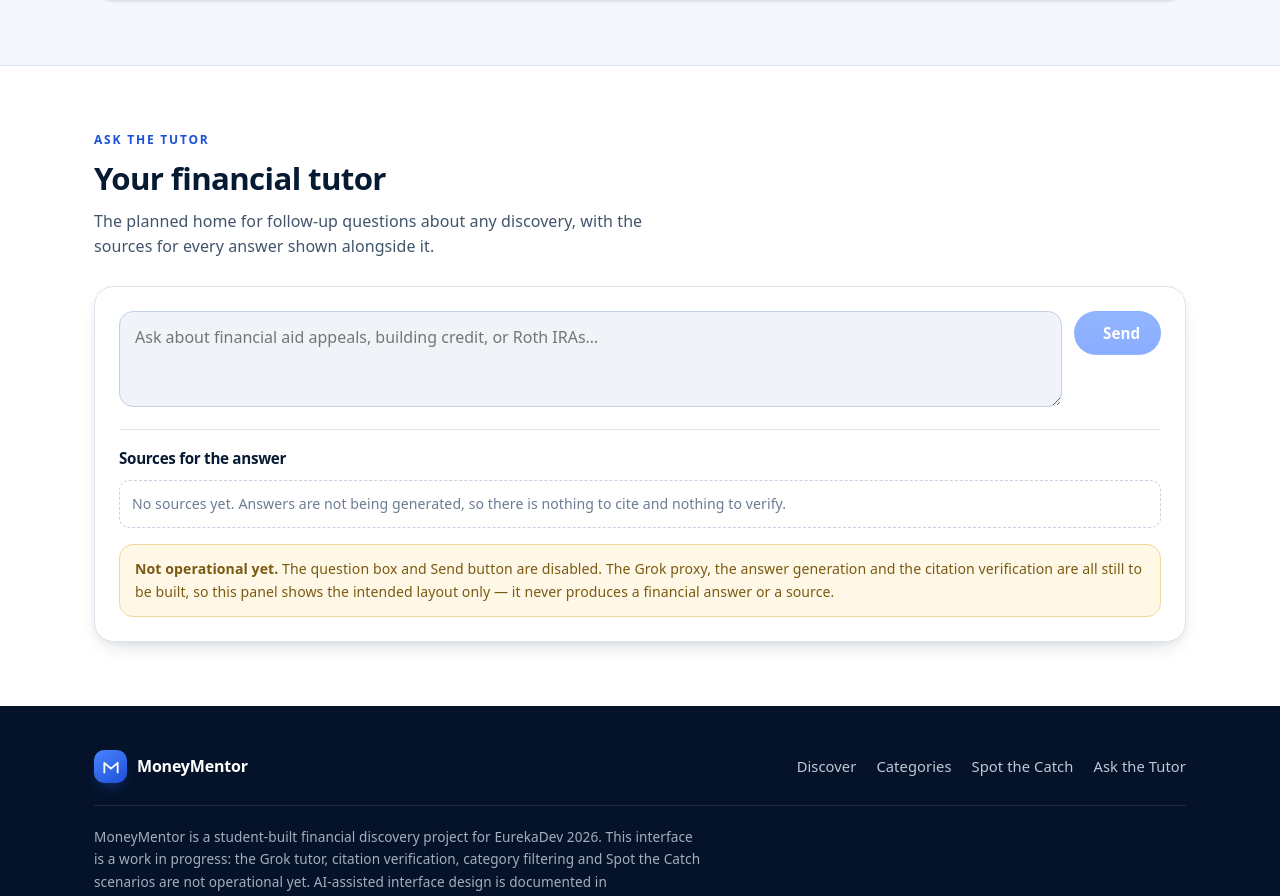
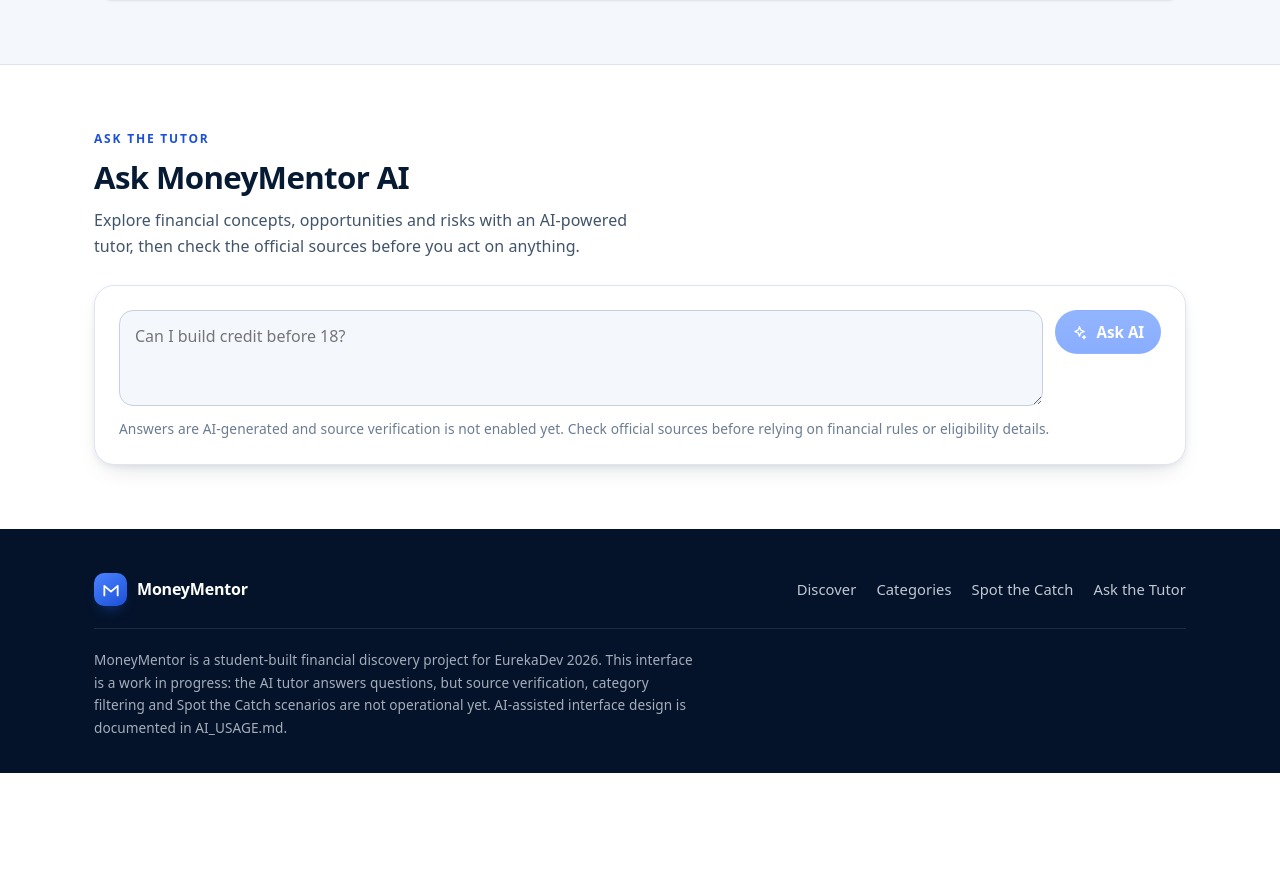
Before and after one commit to ashvathananth-blip/MoneyMentor, a React (Vite) app: page / in a window 1280 px wide. Shown: the part 1890-2786 px from the top of the page. After the commit the page ends 2663 px from the top, so only its background shows below. Built offline with nearby package versions, Linux system fonts and the light colour scheme.

Commit message:
Improved the UI, Made sure the AI Tutor in the project works, Fixed previous issues

```diff
--- a/src/App.css
+++ b/src/App.css
@@ -914,3 +914,124 @@ html {
     padding: 22px;
   }
 }
+
+/* 11b. Ask MoneyMentor AI -------------------------------------------------
+   Reuses the .section / .tutor__panel shells above, so only the answer card,
+   the error state and the thinking indicator are new here. */
+
+.ai-tutor__hint {
+  margin-top: 12px;
+}
+
+/* The icons carry no width/height attributes, and a viewBox-only <svg> defaults
+   to 100% width. In the side-by-side row it happens to shrink, but once
+   .tutor__row stacks on mobile the glyph balloons to fill the button. */
+.tutor__row .btn svg {
+  width: 17px;
+  height: 17px;
+  flex: none;
+}
+
+/* The loading label is three dots, which is shorter than "Ask AI" plus an
+   icon; without a floor the button shrinks by a few pixels mid-request. */
+.tutor__row .btn {
+  min-height: 44px;
+}
+
+/* An empty styled box before the first answer would read as a broken panel,
+   so the container is hidden until it actually has content. Keeping it mounted
+   also means aria-live announces the first answer when it arrives. */
+.ai-response {
+  margin-top: 22px;
+  padding: 20px;
+  border: 1px solid var(--line);
+  border-radius: var(--radius);
+  background: var(--surface-2);
+}
+
+.ai-response:empty {
+  /* Collapsed rather than display:none, which would take the live region out
+     of the accessibility tree and silence the first answer. */
+  margin-top: 0;
+  padding: 0;
+  border-width: 0;
+  background: transparent;
+}
+
+.ai-response__title {
+  margin-bottom: 8px;
+}
+
+.ai-response__body {
+  /* Cap the measure: at full panel width these answers run to ~130 characters
+     per line, well past the 62ch the section copy uses. */
+  max-width: 72ch;
+  color: var(--ink);
+  white-space: pre-wrap;
+  overflow-wrap: anywhere;
+}
+
+.ai-response__note {
+  margin-top: 16px;
+  padding-top: 14px;
+  border-top: 1px solid var(--line);
+}
+
+.ai-error {
+  margin-top: 16px;
+  padding: 13px 15px;
+  border: 1px solid #f3c3bd;
+  border-radius: var(--radius);
+  background: #fdf1f0;
+  color: #8f1d12;
+  font-size: 0.9rem;
+}
+
+/* The button is disabled while the request is in flight, and the shared
+   .btn[disabled] rule fades it to 0.55 — which would wash the dots out to
+   near-invisible. The loading state keeps full accent contrast instead. */
+.btn.is-thinking[disabled] {
+  opacity: 1;
+  cursor: progress;
+  box-shadow: 0 12px 22px -14px rgba(43, 108, 255, 0.95);
+}
+
+/* Thinking indicator — three dots that bounce in sequence while the request
+   is in flight. Each dot runs the same keyframes offset by a fraction of the
+   cycle, so the motion reads as a wave rather than three separate jumps. */
+.thinking {
+  display: inline-flex;
+  align-items: center;
+  gap: 6px;
+  height: 1em;
+}
+
+.thinking__dot {
+  width: 7px;
+  height: 7px;
+  border-radius: 50%;
+  background: currentColor;
+  animation: thinking-bounce 1.15s cubic-bezier(0.36, 0.07, 0.19, 0.97) infinite;
+}
+
+.thinking__dot:nth-child(2) {
+  animation-delay: 0.16s;
+}
+
+.thinking__dot:nth-child(3) {
+  animation-delay: 0.32s;
+}
+
+@keyframes thinking-bounce {
+  0%,
+  70%,
+  100% {
+    transform: translateY(0) scale(0.9);
+    opacity: 0.45;
+  }
+
+  35% {
+    transform: translateY(-5px) scale(1.05);
+    opacity: 1;
+  }
+}
--- a/src/App.jsx
+++ b/src/App.jsx
@@ -18,7 +18,7 @@ import CategoryFilter from "./components/CategoryFilter.jsx";
 import DiscoveryCard from "./components/DiscoveryCard.jsx";
 import DiscoveryDetail from "./components/DiscoveryDetail.jsx";
 import SpotTheCatch from "./components/SpotTheCatch.jsx";
-import TutorPlaceholder from "./components/TutorPlaceholder.jsx";
+import AITutor from "./components/AITutor.jsx";
 import Footer from "./components/Footer.jsx";
 import "./App.css";
 
@@ -110,7 +110,7 @@ function App() {
         </section>
 
         <SpotTheCatch />
-        <TutorPlaceholder />
+        <AITutor />
       </main>
 
       <Footer />
--- a/src/components/AITutor.jsx
+++ b/src/components/AITutor.jsx
@@ -1,5 +1,44 @@
+// MoneyMentor — Ask MoneyMentor AI.
+//
+// LOGIC IS STUDENT-WRITTEN AND PRESERVED
+//   • The question / answer / loading / error state.
+//   • The POST to the local proxy at /api/ask.
+//
+// AI-GENERATED IN THIS REVISION
+//   • The section shell (.section + .wrap + .section__head) so the tutor uses
+//     the same layout, headings and panel styling as the rest of the page.
+//   • The bouncing-dots <ThinkingDots /> indicator used while waiting.
+//   • The answer / error presentation classes.
+// No grading, filtering, recommendation or source-verification logic was added:
+// the response's `sources` and `verified` fields are still ignored.
 
 import { useState } from "react";
+import { SparkIcon } from "./icons.jsx";
+
+// The answer is rendered verbatim (plain text, no Markdown parser), and the
+// model still occasionally wraps labels in **bold** or starts a line with #
+// despite the plain-text instruction in the system prompt. Those markers would
+// show up as literal characters, so the display copy has the few that appear in
+// practice stripped out. Presentation only — the wording is not altered.
+function toPlainText(text) {
+  return text
+    .replace(/^#{1,6}\s*/gm, "")
+    .replace(/\*\*(.+?)\*\*/g, "$1")
+    .replace(/__(.+?)__/g, "$1")
+    .replace(/`/g, "")
+    .replace(/\n{3,}/g, "\n\n")
+    .trim();
+}
+
+function ThinkingDots() {
+  return (
+    <span className="thinking" aria-hidden="true">
+      <span className="thinking__dot" />
+      <span className="thinking__dot" />
+      <span className="thinking__dot" />
+    </span>
+  );
+}
 
 export default function AITutor() {
   const [question, setQuestion] = useState("");
@@ -20,27 +59,23 @@ export default function AITutor() {
       const response = await fetch("/api/ask", {
         method: "POST",
         headers: {
-          "Content-Type": "application/json"
+          "Content-Type": "application/json",
         },
         body: JSON.stringify({
-          question: question.trim()
-        })
+          question: question.trim(),
+        }),
       });
 
       const data = await response.json();
 
       if (!response.ok) {
-        throw new Error(
-          data.error || "Something went wrong."
-        );
+        throw new Error(data.error || "Something went wrong.");
       }
 
-      setAnswer(data.answer || "No answer returned.");
+      setAnswer(toPlainText(data.answer || "No answer returned."));
     } catch (err) {
       setError(
-        err instanceof Error
-          ? err.message
-          : "Unable to contact the AI."
+        err instanceof Error ? err.message : "Unable to contact the AI."
       );
     } finally {
       setLoading(false);
@@ -48,34 +83,69 @@ export default function AITutor() {
   }
 
   return (
-    <section className="ai-tutor">
-      <h2>Ask MoneyMentor AI</h2>
+    <section className="section" id="tutor" aria-labelledby="tutor-title">
+      <div className="wrap">
+        <div className="section__head">
+          <p className="eyebrow">Ask the Tutor</p>
+          <h2 className="section__title" id="tutor-title">
+            Ask MoneyMentor AI
+          </h2>
+          <p className="section__lede">
+            Explore financial concepts, opportunities and risks with an
+            AI-powered tutor, then check the official sources before you act on
+            anything.
+          </p>
+        </div>
 
-      <p>
-        Explore financial concepts, opportunities,
-        and risks with an AI-powered tutor.
-      </p>
-
-      <form onSubmit={askMoneyMentor}>
-        <input
-          type="text"
+        <div className="tutor__panel">
+          <form className="tutor__row" onSubmit={askMoneyMentor}>
+            <label className="sr-only" htmlFor="tutor-question">
+              Ask a financial question
+            </label>
+            <textarea
+              className="tutor__input"
+              id="tutor-question"
+              name="tutor-question"
               value={question}
-          onChange={(event) =>
-            setQuestion(event.target.value)
-          }
+              onChange={(event) => setQuestion(event.target.value)}
               placeholder="Can I build credit before 18?"
               maxLength={1000}
-          aria-label="Ask a financial question"
               required
             />
 
             <button
               type="submit"
+              className={
+                loading ? "btn btn--accent is-thinking" : "btn btn--accent"
+              }
+              aria-busy={loading}
               disabled={loading || !question.trim()}
             >
-          {loading ? "Thinking..." : "Ask AI"}
+              {loading ? (
+                <>
+                  <ThinkingDots />
+                  <span className="sr-only">Thinking</span>
+                </>
+              ) : (
+                <>
+                  <SparkIcon />
+                  Ask AI
+                </>
+              )}
             </button>
           </form>
+
+          <p className="note ai-tutor__hint">
+            Answers are AI-generated and source verification is not enabled yet.
+            Check official sources before relying on financial rules or
+            eligibility details.
+          </p>
+
+          {/* Announces the pending state for screen readers; the visible dots
+              are decorative and already hidden from the accessibility tree. */}
+          <p className="sr-only" role="status">
+            {loading ? "MoneyMentor is thinking." : ""}
+          </p>
 
           {error && (
             <p role="alert" className="ai-error">
@@ -83,21 +153,20 @@ export default function AITutor() {
             </p>
           )}
 
+          <div className="ai-response" aria-live="polite">
             {answer && (
-        <div className="ai-response" aria-live="polite">
-          <h3>MoneyMentor explains</h3>
-          <p style={{ whiteSpace: "pre-wrap" }}>
-            {answer}
+              <>
+                <h3 className="ai-response__title">MoneyMentor explains</h3>
+                <p className="ai-response__body">{answer}</p>
+                <p className="note ai-response__note">
+                  AI-generated educational information. Source verification is
+                  not yet enabled, so no source is attached to this answer.
                 </p>
-
-          <small>
-            AI-generated educational information.
-            Source verification is not yet enabled.
-            Check official sources before relying
-            on financial rules or eligibility details.
-          </small>
+              </>
+            )}
           </div>
-      )}
+        </div>
+      </div>
     </section>
   );
 }
--- a/src/components/Footer.jsx
+++ b/src/components/Footer.jsx
@@ -32,10 +32,10 @@ function Footer() {
 
         <p className="site-footer__note">
           MoneyMentor is a student-built financial discovery project for
-          EurekaDev 2026. This interface is a work in progress: the Grok tutor,
-          citation verification, category filtering and Spot the Catch scenarios
-          are not operational yet. AI-assisted interface design is documented in
-          AI_USAGE.md.
+          EurekaDev 2026. This interface is a work in progress: the AI tutor
+          answers questions, but source verification, category filtering and
+          Spot the Catch scenarios are not operational yet. AI-assisted
+          interface design is documented in AI_USAGE.md.
         </p>
       </div>
     </footer>
--- a/src/components/Hero.jsx
+++ b/src/components/Hero.jsx
@@ -27,7 +27,7 @@ function Hero({ categories }) {
             </a>
             <a className="btn btn--ghost" href="#tutor">
               Ask the Tutor
-              <span className="badge badge--soon">Soon</span>
+              <ArrowRight />
             </a>
           </div>
 
```
Also changed, not shown: server.mjs (+10 -0 lines). Lines whose indentation alone changed are shown as unchanged.
